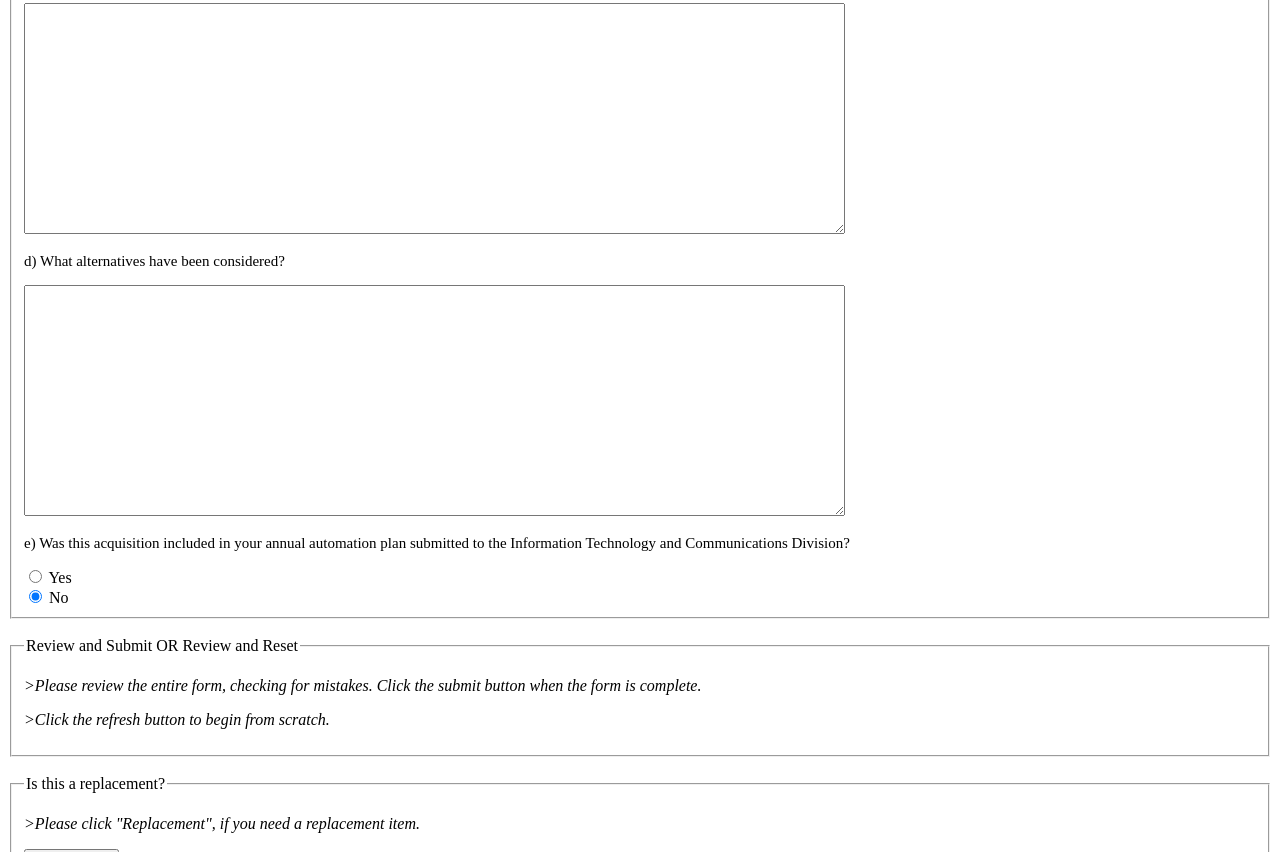
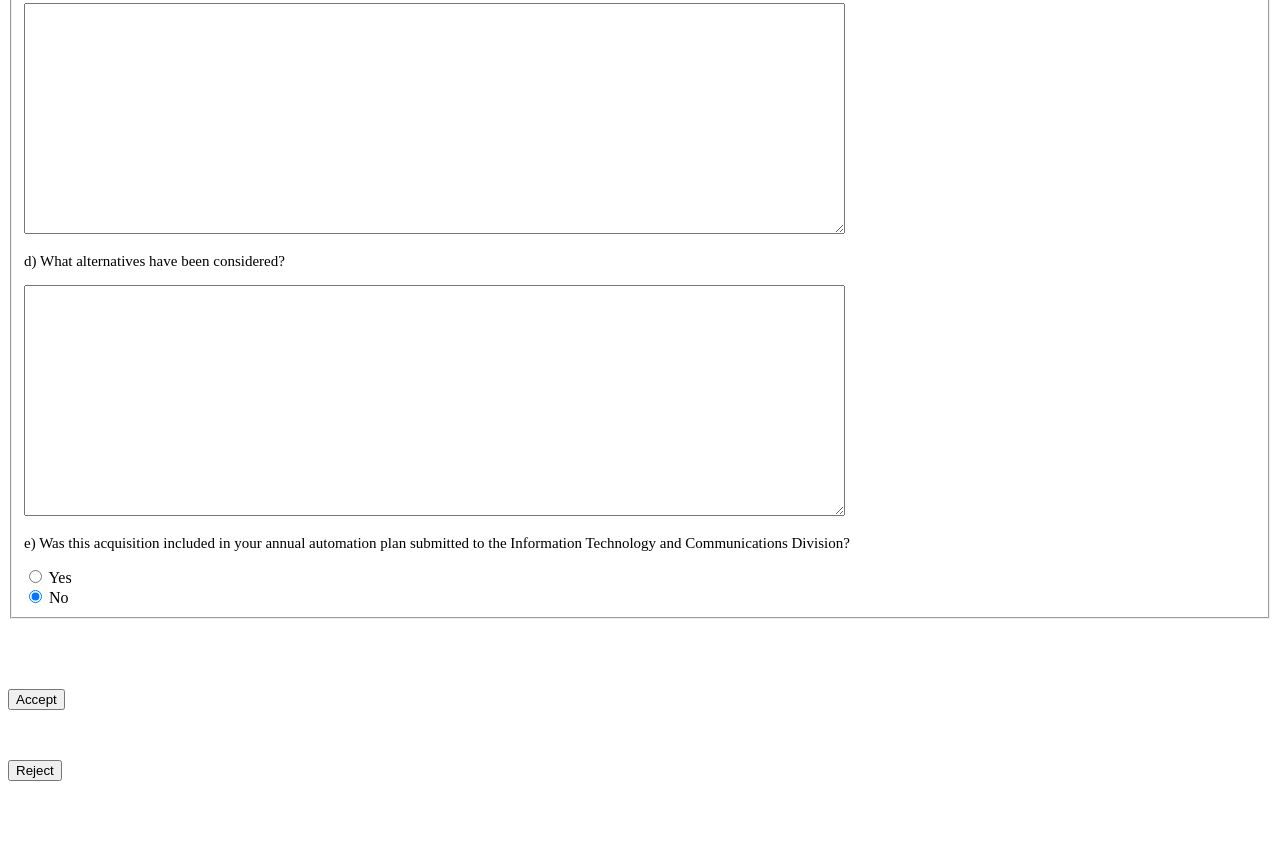
Before and after one commit to alazylion18/alazylion18.github.io, a plain HTML site: page INST490/approvalForm/index.html in a window 1280 px wide. Shown: the part 1948-2800 px from the top of the page. After the commit the page ends 2745 px from the top, so only its background shows below. Drawn offline with nearby package versions, Linux system fonts and the light colour scheme.

Commit message:
Update index.html
Leonardo Giovanini wrote index.html file for approval form

```diff
--- a/INST490/approvalForm/index.html
+++ b/INST490/approvalForm/index.html
@@ -25,7 +25,7 @@
 
   <body>
       <div class="form">
-        <header role = "banner" style="font-size:60px">New Acquisition Section</header>
+        <header role = "banner" style="font-size:60px">Sample Form</header>
         <form role="form" action="/action_page.php" target="_blank" method="POST">
           <fieldset>
                 <legend>Contact Information (Required)</legend>
@@ -89,21 +89,11 @@
                 <input type="radio" name="gender" value="no" id="noCheck" checked /> No<br />
         </fieldset>
         <br />
-        <fieldset>
-                <legend>Review and Submit OR Review and Reset</legend>
-        <p style="font-style:oblique" style="font: size 20px"><label>>Please review the entire form, checking for mistakes. Click the submit button when the form is complete. </label></p>
-        <p style="font-style:oblique" style="font: size 20px"><label>>Click the refresh button to begin from scratch. </label></p>
-        </fieldset>
-        <br />
-        <fieldset>
-                <legend>Is this a replacement?</legend>
-                <p style="font-style:oblique" style="font: size 20px"><label>>Please click "Replacement", if you need a replacement item. </label></p>
-                <p><button onclick="window.location.href = 'https://w3docs.com'">Replacement</button></p>
-        </fieldset>
         <br />
         <br />
+        <p><nave role="navigation"></nave><button type="submit" id="accept">Accept</button></p>
         <br />
-        <p><nave role="navigation"></nave><button type="submit">Sumitt</button></p>
+        <p><nave role="navigation"></nave><button type="submit" id="reject">Reject</button></p>
         </form>
       </div>
 </body>
```
